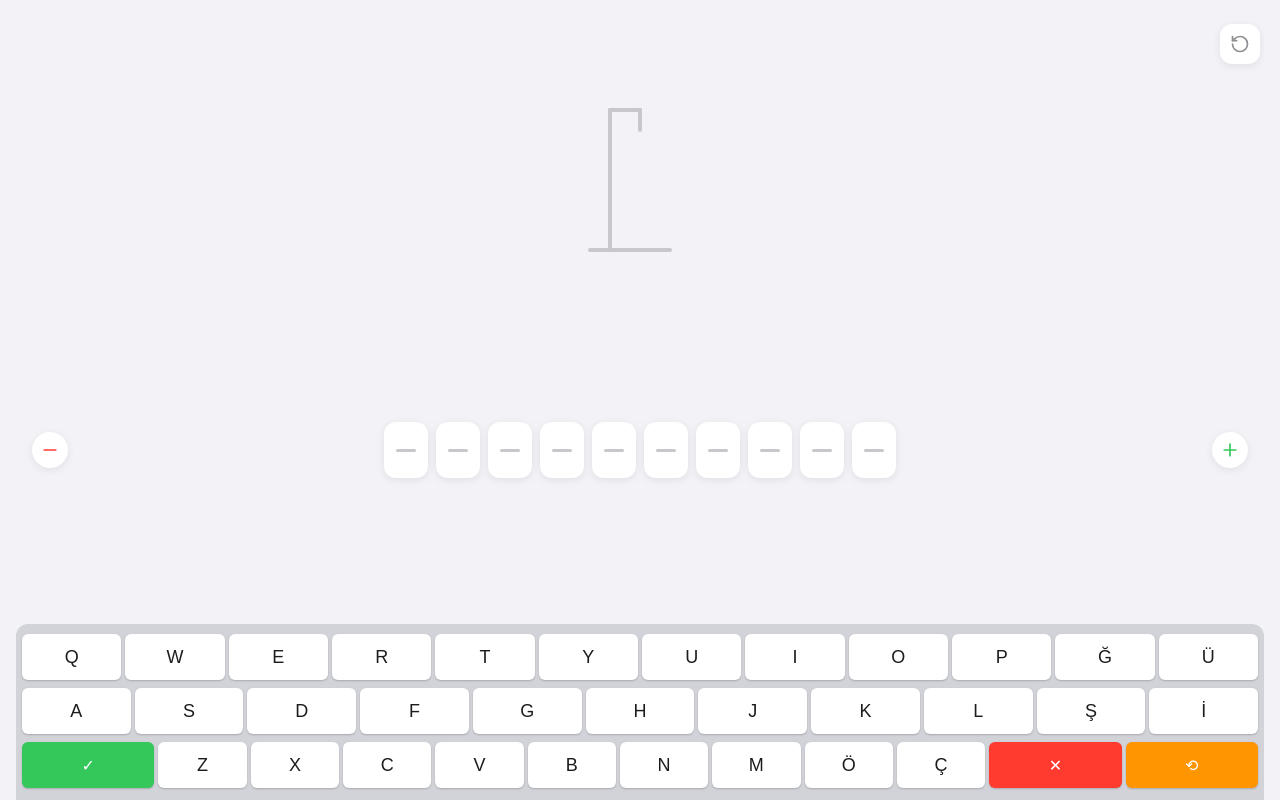
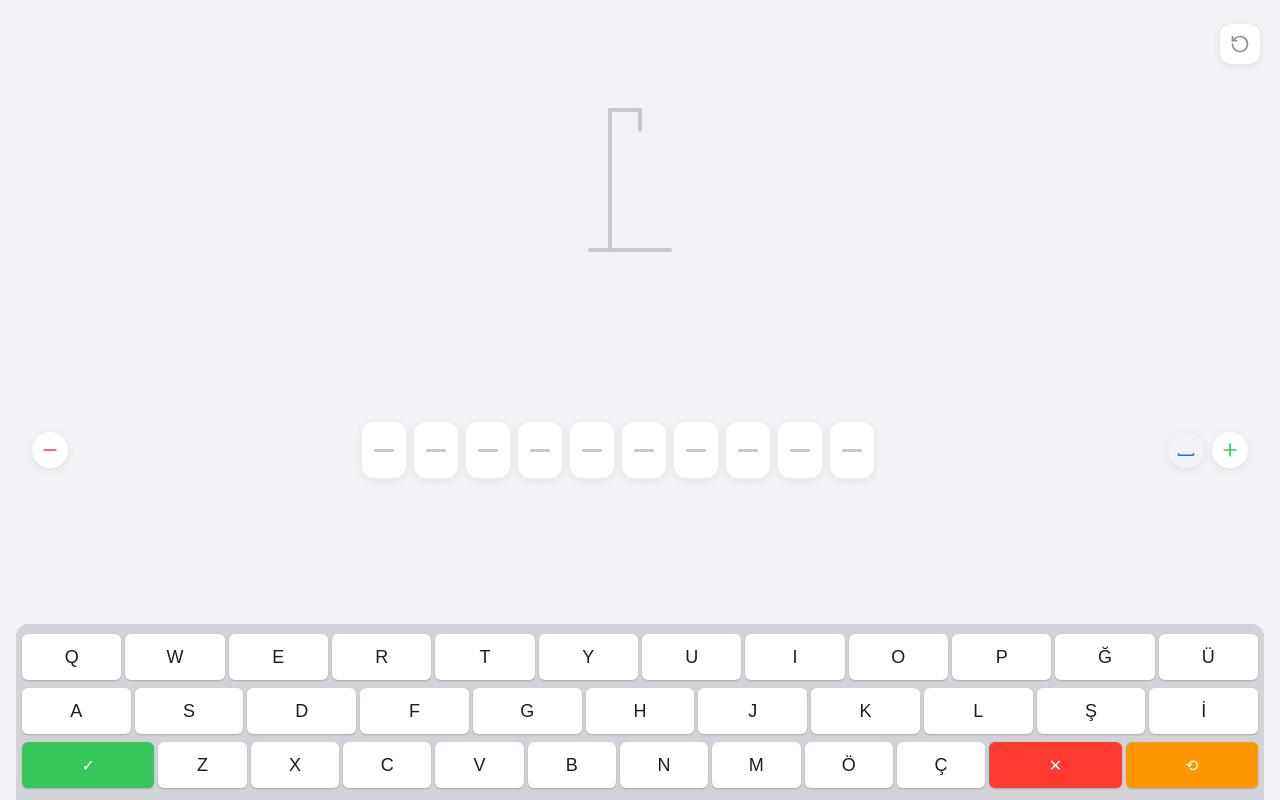
Before and after one commit to derinbarutcu17/hangman-app, a React (Vite) app: page / in a window 1280 px wide. Both pictures are taken after a click on the button "10". Built offline with nearby package versions, Linux system fonts and the light colour scheme.

Commit message:
Add Space button for multi-word support

```diff
--- a/src/App.css
+++ b/src/App.css
@@ -173,9 +173,15 @@
   justify-content: center;
   flex: 1;
   width: 100%;
-  gap: 8px;
+  gap: 12px;
   overflow: hidden;
   padding: 0 16px;
+}
+
+.plus-controls {
+  display: flex;
+  gap: 8px;
+  flex-shrink: 0;
 }
 
 .control-btn {
@@ -213,6 +219,11 @@
   color: #34c759;
 }
 
+.control-btn.space {
+  color: #007aff;
+  background: #f2f2f7;
+}
+
 .control-btn.minus {
   color: #ff3b30;
 }
@@ -224,7 +235,6 @@
   flex: 1;
   padding: 16px;
   overflow-x: auto;
-  /* Hide scrollbar for cleaner look */
   scrollbar-width: none;
   -ms-overflow-style: none;
 }
@@ -239,6 +249,12 @@
   flex-wrap: wrap;
   justify-content: center;
   align-items: center;
+}
+
+.word-spacer {
+  width: 20px;
+  height: 56px;
+  flex-shrink: 0;
 }
 
 .letter-blank {
--- a/src/App.jsx
+++ b/src/App.jsx
@@ -1,6 +1,6 @@
-import { useState, useCallback } from 'react';
+import { useState, useCallback, useEffect } from 'react';
 import { motion, AnimatePresence } from 'framer-motion';
-import { RotateCcw, Plus, Minus } from 'lucide-react';
+import { RotateCcw, Plus, Minus, Space } from 'lucide-react';
 import './App.css';
 
 // Turkish keyboard layout
@@ -11,6 +11,7 @@ const KEYBOARD_ROWS = [
 ];
 
 const MAX_WRONG_GUESSES = 6;
+const SPACE_MARKER = 'SPACE_MARKER';
 
 // Hangman SVG parts - drawn progressively
 const HangmanParts = ({ wrongCount }) => {
@@ -206,8 +207,17 @@ function App() {
   const [selectedLetter, setSelectedLetter] = useState(null);
   const [graveyard, setGraveyard] = useState([]);
 
+  // Sync letterCount with blanks length automatically
+  useEffect(() => {
+    if (blanks.length > 0) {
+      setLetterCount(blanks.length);
+    }
+  }, [blanks]);
+
   const wrongCount = graveyard.length;
   const isGameOver = wrongCount >= MAX_WRONG_GUESSES;
+
+  // Win condition: All non-space blanks are filled
   const isWon = letterCount && blanks.every((b) => b !== null);
 
   const handleSelectLetterCount = useCallback((count) => {
@@ -228,6 +238,10 @@ function App() {
 
   const handleBlankTap = useCallback((index) => {
     const currentLetter = blanks[index];
+
+    // Ignore taps on spaces
+    if (currentLetter === SPACE_MARKER) return;
+
     if (currentLetter !== null) {
       // Remove the letter from the blank
       const newBlanks = [...blanks];
@@ -273,33 +287,35 @@ function App() {
   }, [graveyard]);
 
   const handleClearAll = useCallback(() => {
-    // Clear all blanks
-    setBlanks(Array(letterCount).fill(null));
+    // Clear all blanks (preserve spaces)
+    setBlanks(blanks.map(b => b === SPACE_MARKER ? SPACE_MARKER : null));
     // Clear graveyard
     setGraveyard([]);
     // Clear selections
     setSelectedLetter(null);
     setSelectedBlankIndex(null);
-  }, [letterCount]);
+  }, [blanks, letterCount]);
 
-  // Option 1: Classic Control Center logic
   const handleAddLetter = useCallback(() => {
-    setLetterCount(prev => prev + 1);
     setBlanks(prev => [...prev, null]);
   }, []);
 
+  const handleAddSpace = useCallback(() => {
+    setBlanks(prev => [...prev, SPACE_MARKER]);
+  }, []);
+
   const handleRemoveLetter = useCallback(() => {
-    if (letterCount <= 1) return;
+    if (blanks.length <= 1) return;
 
-    // If last blank has a letter, confirm might be nice, but for simplicity/speed we just remove it
-    setLetterCount(prev => prev - 1);
-    setBlanks(prev => prev.slice(0, -1));
+    // Remove last item
+    const newBlanks = blanks.slice(0, -1);
+    setBlanks(newBlanks);
 
     // If the removed blank was selected, deselect
     if (selectedBlankIndex === blanks.length - 1) {
       setSelectedBlankIndex(null);
     }
-  }, [letterCount, blanks.length, selectedBlankIndex]);
+  }, [blanks, selectedBlankIndex]);
 
   return (
     <div className="app">
@@ -349,44 +365,64 @@ function App() {
               <button
                 className="control-btn minus"
                 onClick={handleRemoveLetter}
-                disabled={letterCount <= 1}
+                disabled={blanks.length <= 1}
+                title="Remove Last"
               >
                 <Minus size={20} />
               </button>
 
               <div className="word-container">
                 <div className="word-blanks">
-                  {blanks.map((letter, index) => (
+                  {blanks.map((item, index) => {
+                    if (item === SPACE_MARKER) {
+                      return (
+                        <div key={index} className="word-spacer"></div>
+                      );
+                    }
+
+                    return (
                       <motion.div
                         key={index}
-                      className={`letter-blank ${selectedBlankIndex === index ? 'selected' : ''} ${letter ? 'filled' : ''}`}
+                        className={`letter-blank ${selectedBlankIndex === index ? 'selected' : ''} ${item ? 'filled' : ''}`}
                         onClick={() => handleBlankTap(index)}
                         whileTap={{ scale: 0.95 }}
                         layout
                       >
-                      {letter ? (
+                        {item ? (
                           <motion.span
                             initial={{ scale: 0 }}
                             animate={{ scale: 1 }}
                             transition={{ type: 'spring', stiffness: 400, damping: 15 }}
                           >
-                          {letter}
+                            {item}
                           </motion.span>
                         ) : (
                           <span className="underscore" />
                         )}
                       </motion.div>
-                  ))}
+                    );
+                  })}
                 </div>
               </div>
 
+              <div className="plus-controls">
+                <button
+                  className="control-btn space"
+                  onClick={handleAddSpace}
+                  disabled={blanks.length >= 20}
+                  title="Add Space"
+                >
+                  <Space size={18} />
+                </button>
                 <button
                   className="control-btn plus"
                   onClick={handleAddLetter}
-                disabled={letterCount >= 15}
+                  disabled={blanks.length >= 20}
+                  title="Add Letter"
                 >
                   <Plus size={20} />
                 </button>
+              </div>
             </div>
 
             {/* Virtual Keyboard */}
```
Lines whose indentation alone changed are shown as unchanged.
